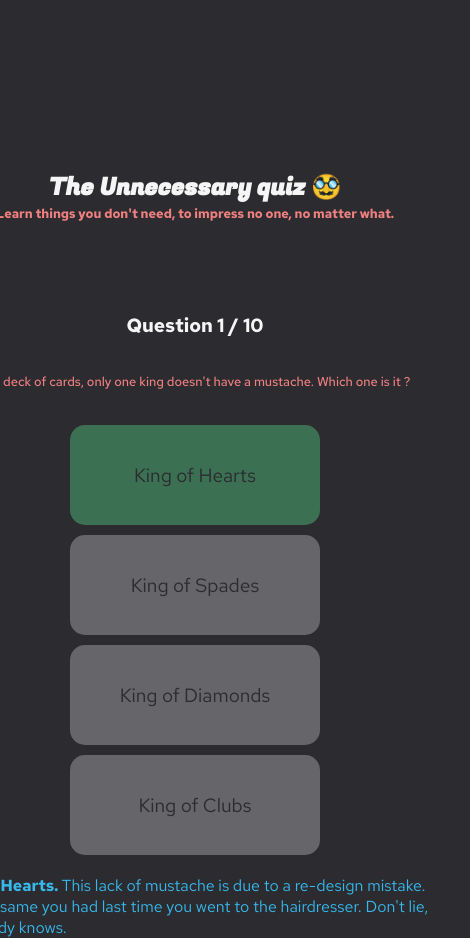
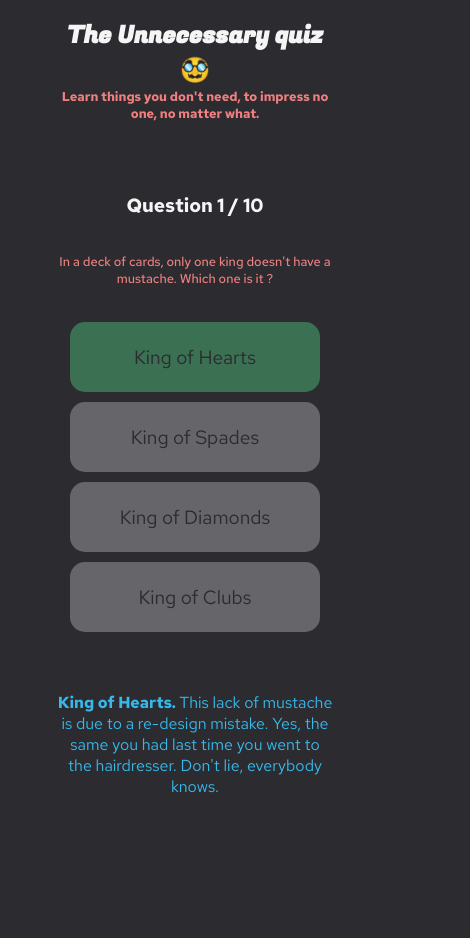
Before and after one commit to Wapitifou/Useless-Quizz, a website built with Vite: page index.html in a window 390 px wide. Both pictures are taken after a click on the button "King of Hearts". Shown: the whole page, 470 px wide, since content can reach past the window. After the commit the page ends 857 px from the top, so only its background shows below. Built offline with nearby package versions, Linux system fonts and the light colour scheme.

Commit message:
MAJ avec responsive OK.

```diff
--- a/src/main.js
+++ b/src/main.js
@@ -113,7 +113,7 @@ class Quizz {
       this.score++;
     }
 
-    display.showAnswer(currentQuestion);
+    display.showAnswer(currentQuestion, answer);
 
     setTimeout(() => {
       this.currentQuestionIndex++;
@@ -124,7 +124,7 @@ class Quizz {
         button.disabled = false;
       });
       quizzApp();
-    }, 6000);
+    }, 5000);
   }
   hasEnded() {
     return this.currentQuestionIndex >= this.questions.length;
@@ -168,7 +168,18 @@ const display = {
     <span><strong>${question.answer}. </strong></span>
       <span>${question.explanation}</span>
     `;
+
     this.elementShown("answer", answerHTML);
+
+    setTimeout(() => {
+      let explanation = document.getElementById("answer");
+
+      if (userChoice === question.answer) {
+        explanation.style.color = "#3b7053";
+      } else {
+        explanation.style.color = "#923838";
+      }
+    }, 50);
   },
   endQuizz: function () {
     let endQuizzHTML = `
--- a/style.css
+++ b/style.css
@@ -21,6 +21,7 @@ body {
   flex-direction: column;
   align-items: center;
   justify-content: center;
+  width: 90%;
   margin: auto;
 }
 
@@ -30,12 +31,14 @@ body {
   align-items: center;
   justify-content: center;
   margin: auto;
+  padding: 30px;
 }
 
 h1 {
   font-family: "fugaz one";
   color: whitesmoke;
   font-size: 3rem;
+  text-align: center;
 
   @media screen and (max-width: 600px) {
     font-size: 2rem;
@@ -50,9 +53,8 @@ h1 {
 h2 {
   font-family: "red hat text";
   color: lightcoral;
-  margin: 0 0 90px;
+  margin: 0 0 40px;
   text-align: center;
-  padding: 0 20px;
 
   @media screen and (max-width: 600px) {
     font-size: 1.2rem;
@@ -73,7 +75,8 @@ h2 {
 
 .questions-container {
   width: 550px;
-  height: 250px;
+  min-height: 250px;
+  width: 90%;
   margin: auto;
 }
 
@@ -81,9 +84,10 @@ h3 {
   font-family: "red hat text";
   color: lightcoral;
   text-align: center;
-  margin: 0 0 15px;
+  margin: 0 20px 15px;
   font-weight: 500;
   padding: 20px;
+  width: 100%;
 
   @media screen and (max-width: 600px) {
     font-size: 1rem;
@@ -101,10 +105,12 @@ h4 {
   display: grid;
   grid-template-columns: 1fr 1fr;
   min-height: 250px;
+  gap: 10px;
 
   @media screen and (max-width: 600px) {
     grid-template-columns: 1fr;
     gap: 10px;
+    min-height: 150px;
   }
 }
 
@@ -115,10 +121,14 @@ button {
   border-radius: 15px;
   border: none;
   transition: 0.2s ease;
+
+  @media screen and (max-width: 600px) {
+    height: 70px;
+  }
 }
 
 button:hover {
-  background: lightcoral;
+  background: rgb(55, 185, 236);
   transform: scale(0.9);
 }
 
@@ -131,10 +141,15 @@ p {
 
 div#answer {
   width: 100%;
-  height: 30px;
+  min-height: 30px;
   font-family: "red hat text";
   color: rgb(55, 185, 236);
   padding: 20px;
+  margin: 40px 0;
+
+  @media screen and (max-width: 600px) {
+    text-align: center;
+  }
 }
 
 h4 {
```
